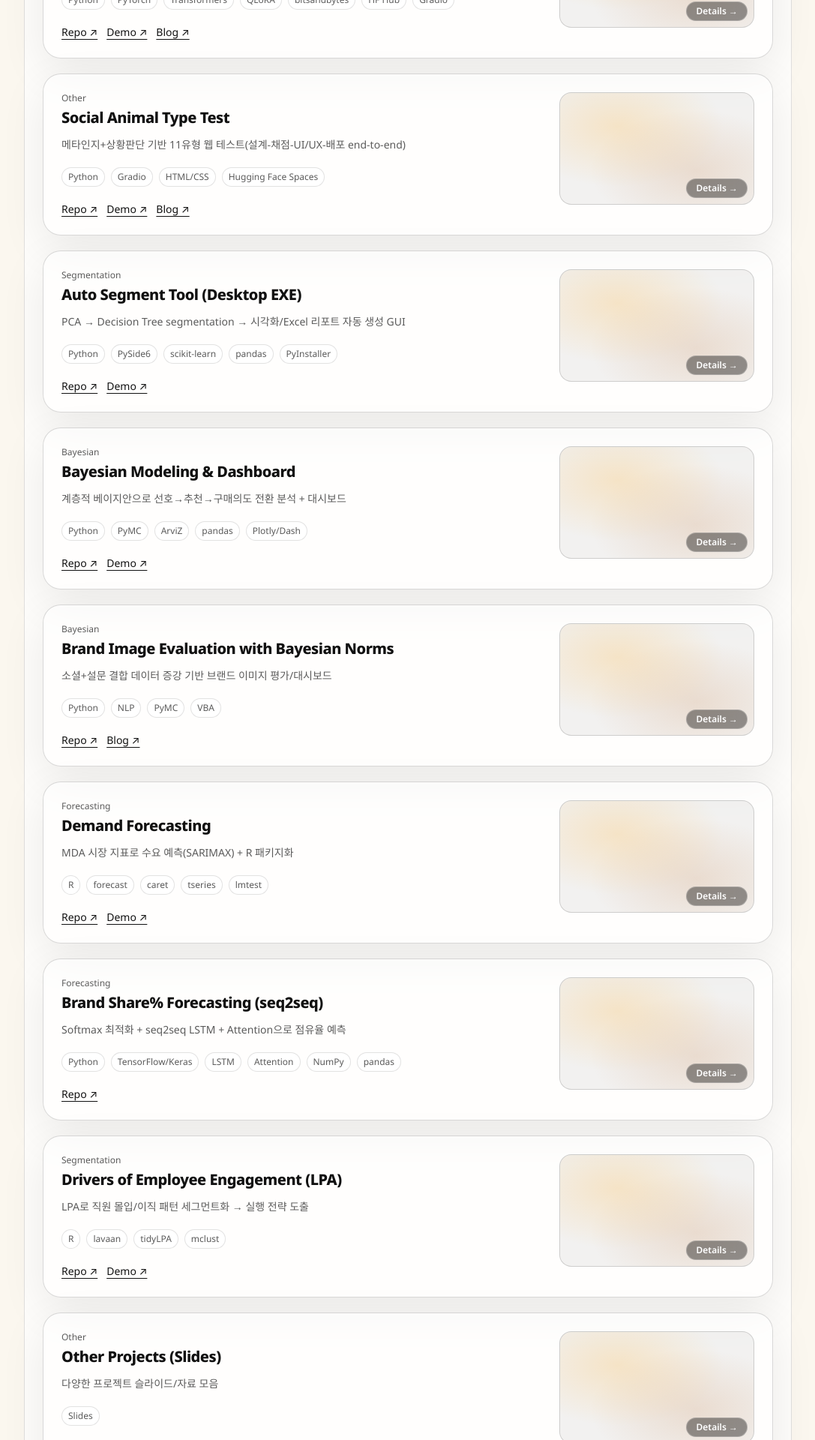
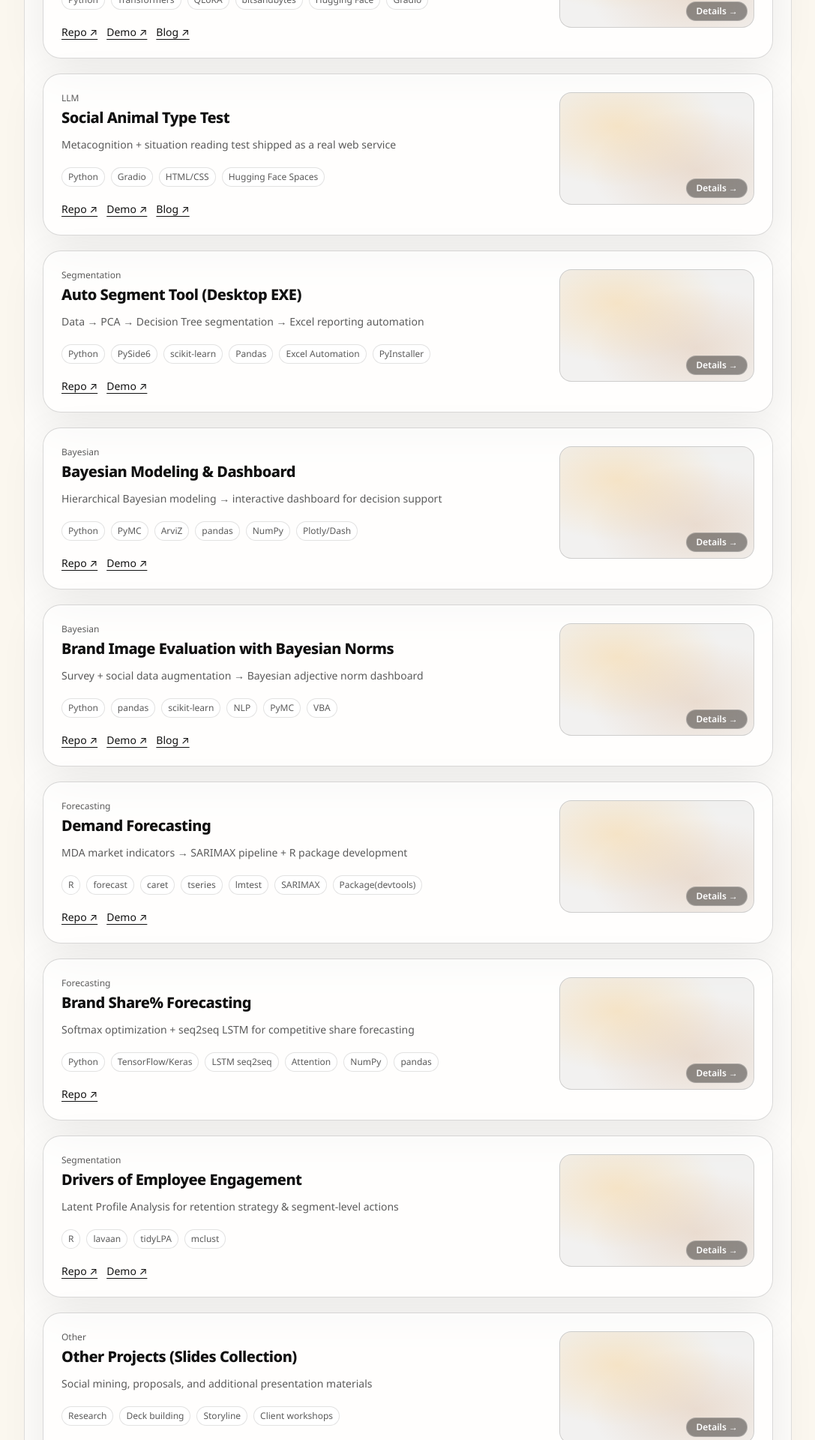
Before and after one commit to jay-lay-down/jihee-portfolio, a Next.js app: page /projects in a window 1280 px wide. Shown: the part 400-2320 px from the top of the page at 75% size, without its empty margins (96-1183 px from the left). Built offline with nearby package versions, Linux system fonts and the light colour scheme.

Commit message:
Update data.ts

```diff
--- a/app/projects/data.ts
+++ b/app/projects/data.ts
@@ -1,110 +1,109 @@
-export type Category = "LLM" | "Bayesian" | "Forecasting" | "Segmentation" | "Other";
+export type Category = "LLM" | "Forecasting" | "Bayesian" | "Segmentation" | "Other";
 
 export type Project = {
   slug: string;
   title: string;
   oneLiner: string;
   category: Category;
-  stack: string[];
   featured?: boolean;
+
   repo?: string;
   demo?: string;
   blog?: string;
-  cover?: string; // optional thumbnail path in /public
+
+  stack: string[];
+  cover?: string; // e.g. "/covers/ddolbae.jpg" (public/covers/.. 에 넣기)
 };
 
 export const PROJECTS: Project[] = [
   {
-    slug: "ddolbae",
+    slug: "ddolbae-chatbot",
     title: "AI/LLM-powered Analytics Chatbot",
-    oneLiner: "Persona fine-tuning + quantization 기반 self-hosting, 운영비 절감",
+    oneLiner: "LoRA/QLoRA fine-tuning + lightweight self-hosting persona chatbot",
     category: "LLM",
-    stack: ["Python", "PyTorch", "Transformers", "QLoRA", "bitsandbytes", "HF Hub", "Gradio"],
     featured: true,
     repo: "https://github.com/jay-lay-down/jaychatbot_2nd",
+    blog: "https://velog.io/@jaylaydown/series/side-project-1",
     demo: "http://www.duboobanmo.site",
-    blog: "https://velog.io/@jaylaydown/series/side-project-1",
+    stack: ["Python", "Transformers", "QLoRA", "bitsandbytes", "Hugging Face", "Gradio"],
     // cover: "/covers/ddolbae.jpg",
   },
   {
-    slug: "animal-test",
+    slug: "social-animal-test",
     title: "Social Animal Type Test",
-    oneLiner: "메타인지+상황판단 기반 11유형 웹 테스트(설계-채점-UI/UX-배포 end-to-end)",
-    category: "Other",
-    stack: ["Python", "Gradio", "HTML/CSS", "Hugging Face Spaces"],
+    oneLiner: "Metacognition + situation reading test shipped as a real web service",
+    category: "LLM",
     featured: true,
     repo: "https://github.com/jay-lay-down/animal_test",
     demo: "https://myanimaltest.site/",
     blog: "https://velog.io/@jaylaydown/%EB%82%98%EB%A7%8C%EC%9D%98-%EC%8B%AC%EB%A6%AC-%ED%85%8C%EC%8A%A4%ED%8A%B8-%EB%A7%8C%EB%93%A4%EA%B8%B0-%EB%8F%99%EB%AC%BC-%EC%9C%A0%ED%98%95-%ED%85%8C%EC%8A%A4%ED%8A%B8-%ED%94%84%EB%A1%9C%EC%A0%9D%ED%8A%B8",
+    stack: ["Python", "Gradio", "HTML/CSS", "Hugging Face Spaces"],
     // cover: "/covers/animal.jpg",
   },
   {
-    slug: "auto-segment",
+    slug: "auto-segment-tool",
     title: "Auto Segment Tool (Desktop EXE)",
-    oneLiner: "PCA → Decision Tree segmentation → 시각화/Excel 리포트 자동 생성 GUI",
+    oneLiner: "Data → PCA → Decision Tree segmentation → Excel reporting automation",
     category: "Segmentation",
-    stack: ["Python", "PySide6", "scikit-learn", "pandas", "PyInstaller"],
     featured: true,
     repo: "https://github.com/jay-lay-down/auto_segment",
     demo: "https://drive.google.com/uc?id=1l6dMl6QHx7fJAeh8zL3xPIJX572mtnum&export=download",
-    // cover: "/covers/auto-segment.jpg",
+    stack: ["Python", "PySide6", "scikit-learn", "Pandas", "Excel Automation", "PyInstaller"],
+    // cover: "/covers/segment.jpg",
   },
   {
     slug: "bayesian-dashboard",
     title: "Bayesian Modeling & Dashboard",
-    oneLiner: "계층적 베이지안으로 선호→추천→구매의도 전환 분석 + 대시보드",
+    oneLiner: "Hierarchical Bayesian modeling → interactive dashboard for decision support",
     category: "Bayesian",
-    stack: ["Python", "PyMC", "ArviZ", "pandas", "Plotly/Dash"],
+    featured: true,
     repo: "https://github.com/jay-lay-down/bayesian_dashboard",
     demo: "https://jay1121-bayesian-dashboard.hf.space",
-    // cover: "/covers/bayes-dashboard.jpg",
+    stack: ["Python", "PyMC", "ArviZ", "pandas", "NumPy", "Plotly/Dash"],
   },
   {
-    slug: "bayesian-norm",
+    slug: "bayesian-norms",
     title: "Brand Image Evaluation with Bayesian Norms",
-    oneLiner: "소셜+설문 결합 데이터 증강 기반 브랜드 이미지 평가/대시보드",
+    oneLiner: "Survey + social data augmentation → Bayesian adjective norm dashboard",
     category: "Bayesian",
-    stack: ["Python", "NLP", "PyMC", "VBA"],
     repo: "https://github.com/jay-lay-down/bayesian_norm",
     blog: "https://velog.io/@jaylaydown/BayesianAdjectiveNorm",
-    // cover: "/covers/bayes-norm.jpg",
+    demo: "https://github.com/jay-lay-down/bayesian_norm/blob/main/assets/bayesian_norm_fin.xlsm",
+    stack: ["Python", "pandas", "scikit-learn", "NLP", "PyMC", "VBA"],
   },
   {
     slug: "demand-forecasting",
     title: "Demand Forecasting",
-    oneLiner: "MDA 시장 지표로 수요 예측(SARIMAX) + R 패키지화",
+    oneLiner: "MDA market indicators → SARIMAX pipeline + R package development",
     category: "Forecasting",
-    stack: ["R", "forecast", "caret", "tseries", "lmtest"],
+    featured: true,
     repo: "https://github.com/jay-lay-down/demand_forecasting",
     demo: "https://github.com/jay-lay-down/demand_forecasting/blob/main/assets/Example_Forecasting%20Projects.pdf",
-    // cover: "/covers/demand-forecasting.jpg",
+    stack: ["R", "forecast", "caret", "tseries", "lmtest", "SARIMAX", "Package(devtools)"],
   },
   {
-    slug: "seq2seq-share",
-    title: "Brand Share% Forecasting (seq2seq)",
-    oneLiner: "Softmax 최적화 + seq2seq LSTM + Attention으로 점유율 예측",
+    slug: "share-forecasting-seq2seq",
+    title: "Brand Share% Forecasting",
+    oneLiner: "Softmax optimization + seq2seq LSTM for competitive share forecasting",
     category: "Forecasting",
-    stack: ["Python", "TensorFlow/Keras", "LSTM", "Attention", "NumPy", "pandas"],
     repo: "https://github.com/jay-lay-down/seq2seq_softmax",
-    // cover: "/covers/seq2seq.jpg",
+    stack: ["Python", "TensorFlow/Keras", "LSTM seq2seq", "Attention", "NumPy", "pandas"],
   },
   {
-    slug: "lpa-engagement",
-    title: "Drivers of Employee Engagement (LPA)",
-    oneLiner: "LPA로 직원 몰입/이직 패턴 세그먼트화 → 실행 전략 도출",
+    slug: "employee-engagement-lpa",
+    title: "Drivers of Employee Engagement",
+    oneLiner: "Latent Profile Analysis for retention strategy & segment-level actions",
     category: "Segmentation",
-    stack: ["R", "lavaan", "tidyLPA", "mclust"],
     repo: "https://github.com/jay-lay-down/LPA_synthetic_vars",
     demo: "https://github.com/jay-lay-down/LPA_synthetic_vars/blob/main/assets/LPA_example.pdf",
-    // cover: "/covers/lpa.jpg",
+    stack: ["R", "lavaan", "tidyLPA", "mclust"],
   },
   {
-    slug: "other-slides",
-    title: "Other Projects (Slides)",
-    oneLiner: "다양한 프로젝트 슬라이드/자료 모음",
+    slug: "other-projects-slides",
+    title: "Other Projects (Slides Collection)",
+    oneLiner: "Social mining, proposals, and additional presentation materials",
     category: "Other",
-    stack: ["Slides"],
     demo: "https://github.com/jay-lay-down/jay-lay-down/blob/main/assets/Example_projects.pdf",
-    // cover: "/covers/others.jpg",
+    stack: ["Research", "Deck building", "Storyline", "Client workshops"],
   },
 ];
```
